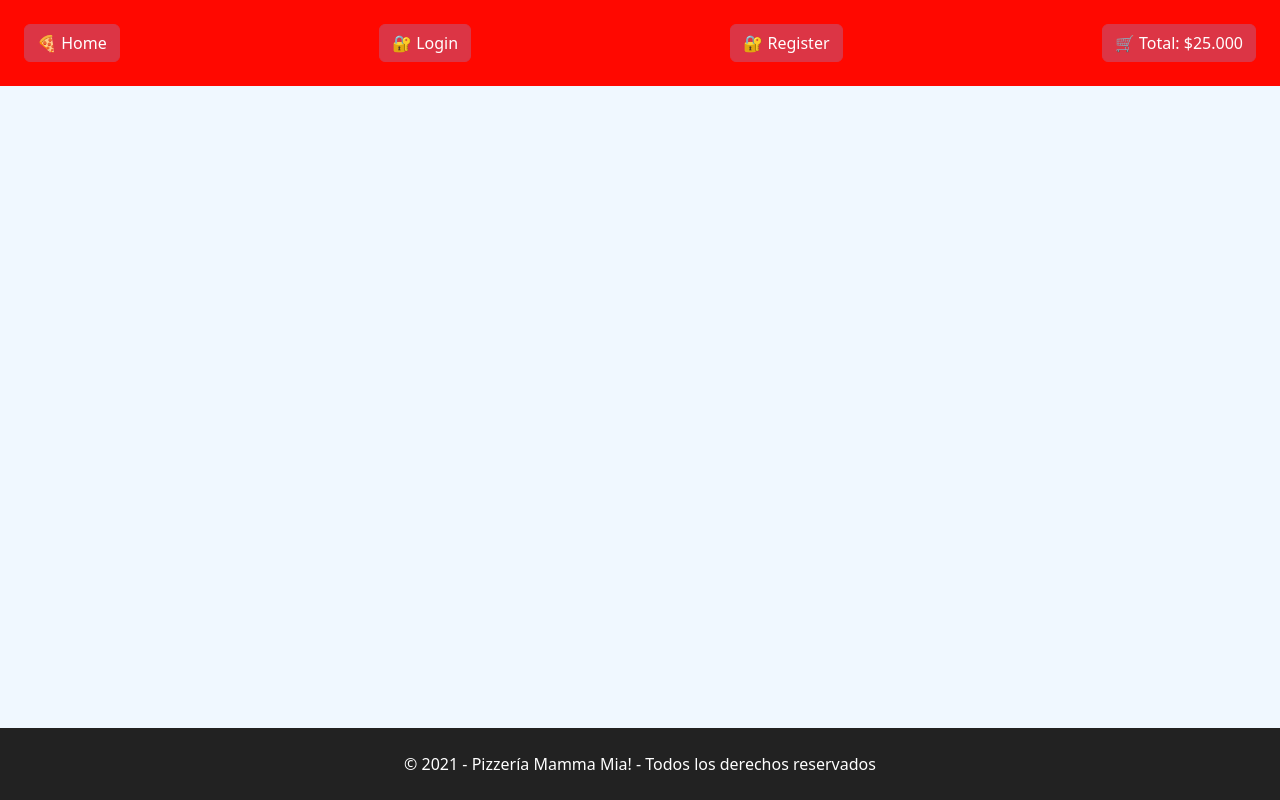
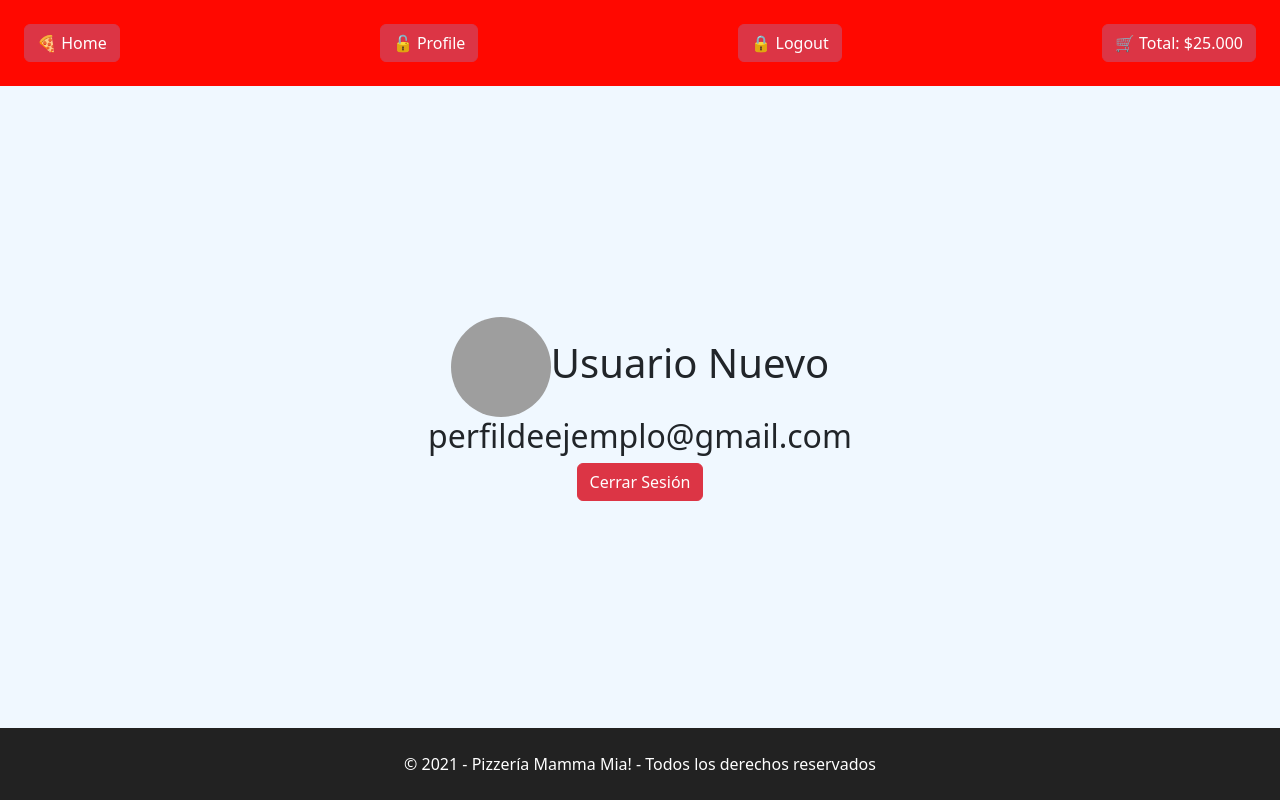
Before and after one commit to Rob3rto-Lira/Mamma-Mia-React, a React (Vite) app in the folder mamma-mia/: page /profile in a window 1280 px wide. Built offline with nearby package versions, Linux system fonts and the light colour scheme; grey boxes are pictures that could not be loaded.

Commit message:
Added and routed Profile component

```diff
--- a/mamma-mia/src/App.jsx
+++ b/mamma-mia/src/App.jsx
@@ -7,6 +7,7 @@ import Home from "./pages/Home";
 import Footer from "./components/Footer";
 import Register from "./pages/Register";
 import Login from "./pages/Login";
+import Profile from "./pages/Profile";
 import Cart from "./pages/Cart";
 import axios from "axios";
 import Pizza from "./pages/Pizza";
@@ -26,6 +27,7 @@ function App() {
             <Route path="/cart" element={<Cart />} />
             <Route path="/register" element={<Register />} />
             <Route path="/login" element={<Login />} />
+            <Route path="/profile" element={<Profile />} />
             <Route path="/pizza/p001" element={<Pizza />} />
           </Routes>
         </div>
--- a/mamma-mia/src/components/Navbar.jsx
+++ b/mamma-mia/src/components/Navbar.jsx
@@ -3,7 +3,7 @@ import { Link } from "react-router-dom";
 
 const Navbar = () => {
   const total = 25000;
-  const token = false;
+  const token = true;
   const formatTotal = (num) => num.toLocaleString("es-CL");
 
   return (
@@ -15,7 +15,11 @@ const Navbar = () => {
       </Button>
       {token ? (
         <>
-          <Button variant="danger">🔓 Profile</Button>
+          <Button variant="danger">
+            <Link to="/profile" className="text-white text-decoration-none">
+              🔓 Profile
+            </Link>
+          </Button>
           <Button variant="danger">🔒 Logout</Button>
         </>
       ) : (
@@ -27,9 +31,9 @@ const Navbar = () => {
           </Button>
           <Button variant="danger">
             <Link to="/register" className="text-white text-decoration-none">
-            🔐 Register
+              🔐 Register
             </Link>
-            </Button>
+          </Button>
         </>
       )}
 
--- /dev/null
+++ b/mamma-mia/src/pages/Profile.jsx
@@ -0,0 +1,24 @@
+import React from "react";
+import Button from "react-bootstrap/Button";
+
+
+const Profile = () => {
+  return (
+    <div className="register-container">
+      <div
+        style={{ display: "flex", flexDirection: "row", alignItems: "center" }}
+      >
+        <img
+          src="https://cdn.pixabay.com/photo/2023/02/18/11/00/icon-7797704_640.png"
+          style={{ width: "100px", height: "100px", borderRadius: "50%" }}
+          alt="profile icon"
+        />
+        <h1>Usuario Nuevo</h1>
+      </div>
+      <h2>perfildeejemplo@gmail.com</h2>
+    <Button variant="danger">Cerrar Sesión</Button>
+    </div>
+  );
+};
+
+export default Profile;
```
